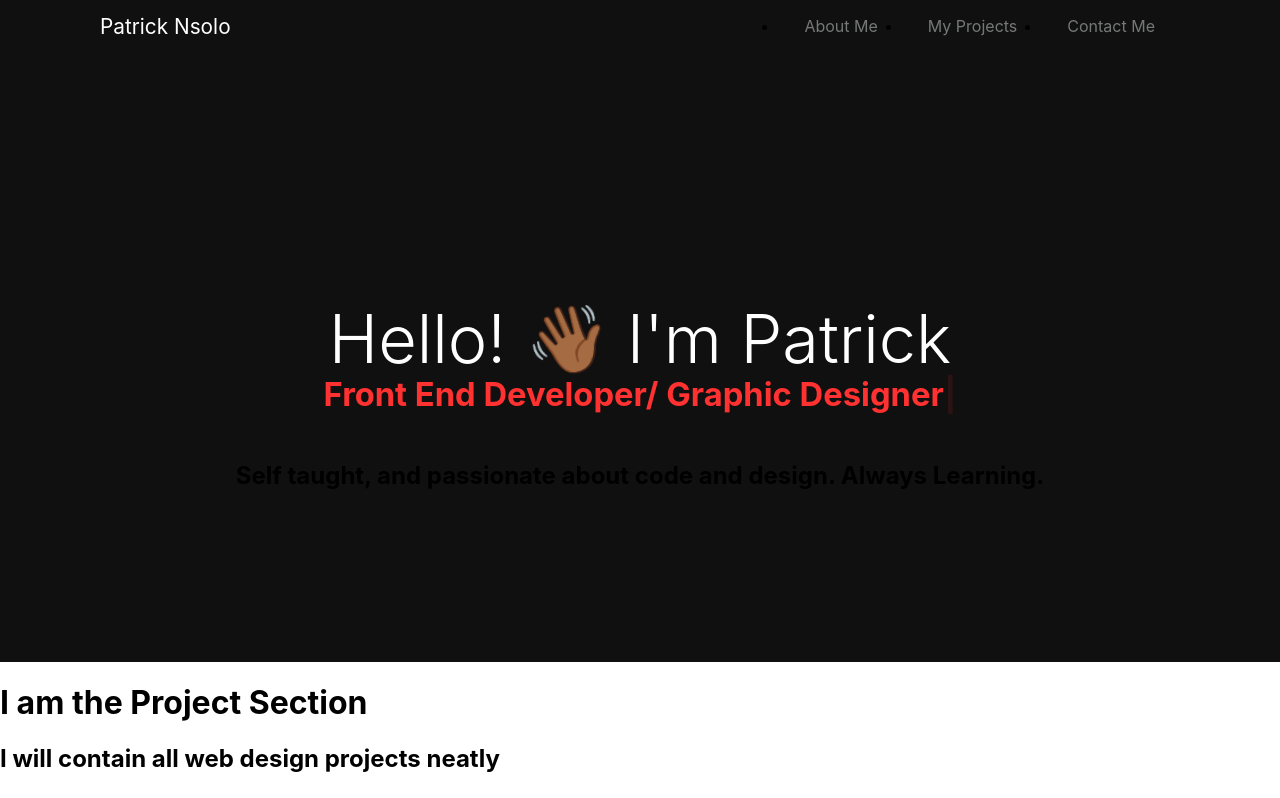
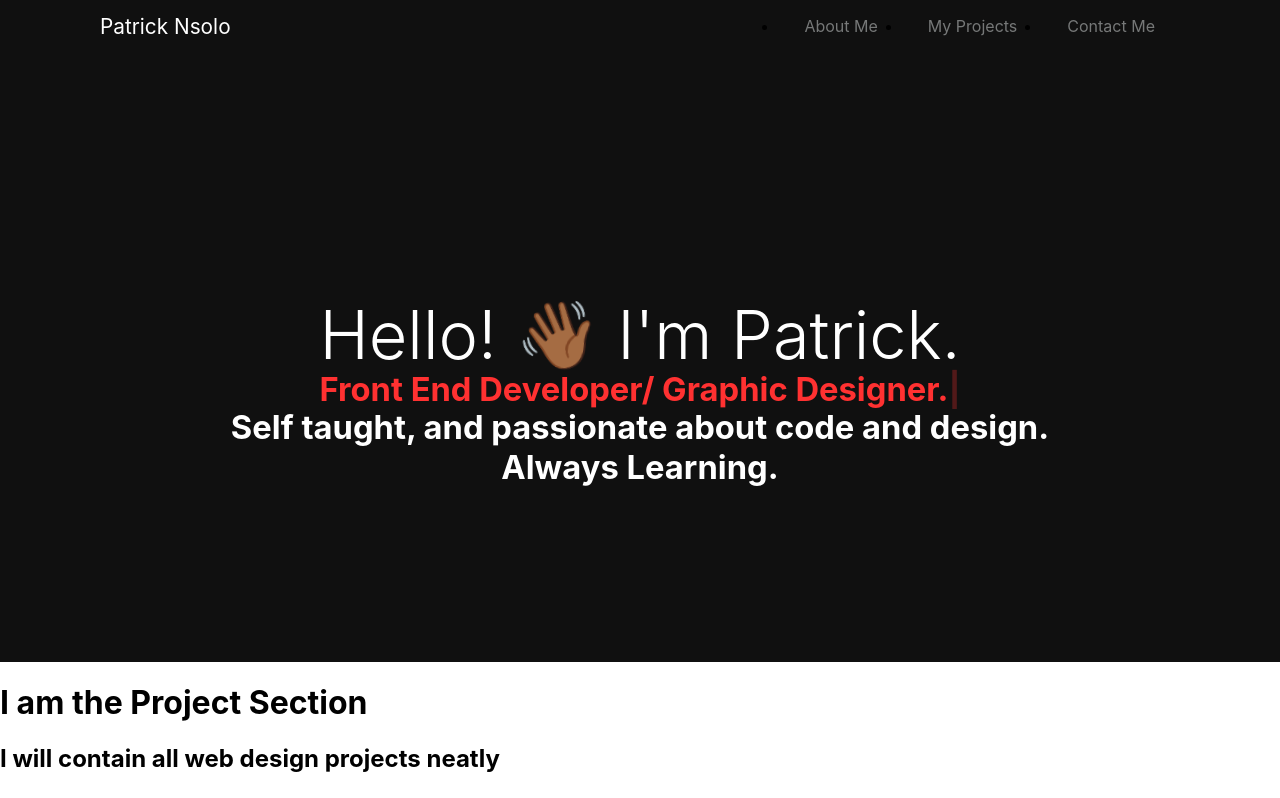
Before and after one commit to patrick-nsolo/FEDportfolio, a React (Create React App) app: page / in a window 1280 px wide. Shown: the top 798 px of the page. Built offline with nearby package versions, Linux system fonts and the light colour scheme.

Commit message:
update react web app

```diff
--- a/src/components/Home/Home.css
+++ b/src/components/Home/Home.css
@@ -35,6 +35,12 @@
     font-size: calc(1.325rem + .9vw);
     margin-top: -50px;
 }
+.role-tag{
+    color:#ffffff;
+    font-size: calc(1.325rem + .9vw);
+    text-align: center;
+    margin-top: -30px;
+}
 .typed-cursor{
-    opacity:0;
+    cursor:none;
 }
--- a/src/components/Home/Home.js
+++ b/src/components/Home/Home.js
@@ -5,11 +5,11 @@ import './Home.css';
 function Home() {
   return (
     <div className="home-container">
-      <h1 className="intro">Hello! <span class="wave">👋🏾</span> I'm Patrick  </h1>
+      <h1 className="intro">Hello! <span class="wave">👋🏾</span> I'm Patrick.</h1>
       <h2 className="role">
-        <Typed strings={['Front End Developer/ Graphic Designer']} typeSpeed={40} backSpeed={50} loop={false}/>
+        <Typed strings={['Front End Developer/ Graphic Designer.']} typeSpeed={40} backSpeed={50} loop={false}/>
       </h2>
-      <h2>Self taught, and passionate about code and design. Always Learning.</h2>
+      <h2 className='role-tag'>Self taught, and passionate about code and design.<br/> Always Learning.</h2>
     </div>
   )
 }
```
